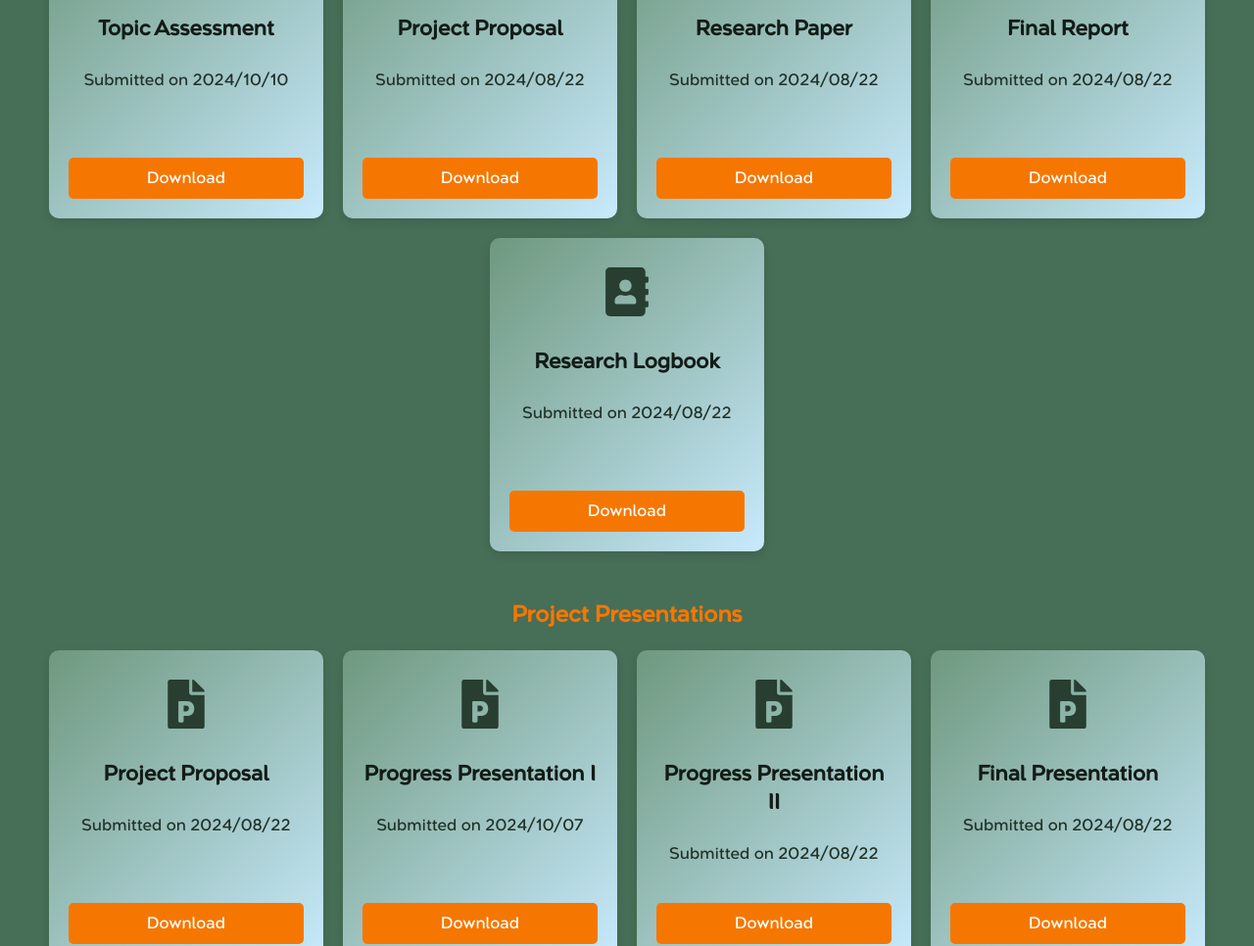
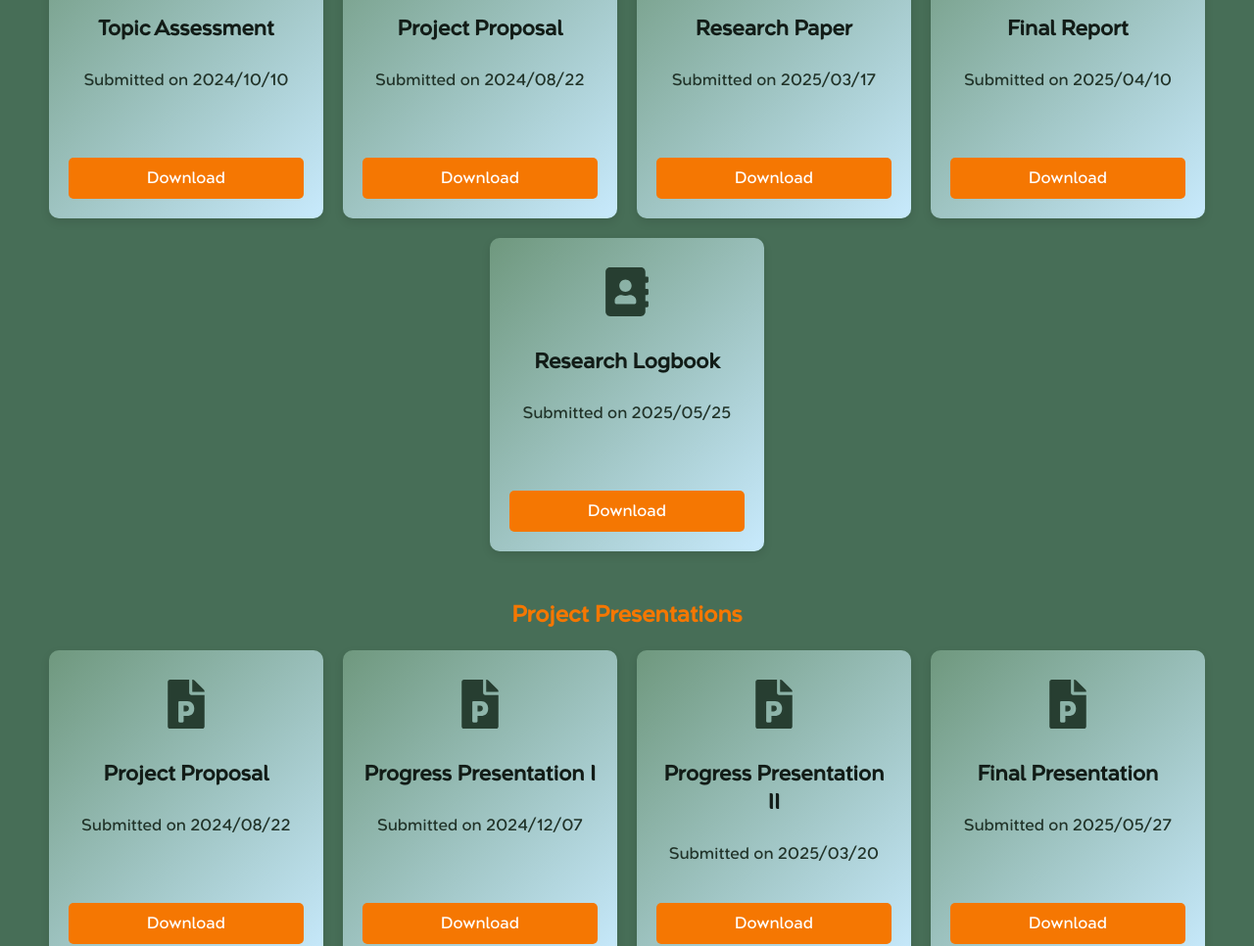
Before and after one commit to IT21381218/ResearchWeb, a React (Create React App) app in the folder frontend/: page / in a window 1280 px wide. Shown: the part 10856-11822 px from the top of the page at 98% size. Built offline with nearby package versions, Linux system fonts and the light colour scheme; what ldrs would draw is missing.

Commit message:
Update Documentation.jsx

```diff
--- a/frontend/src/component/Documentation.jsx
+++ b/frontend/src/component/Documentation.jsx
@@ -19,21 +19,21 @@ const Documentation = () => {
     },
     {
       name: 'Research Paper',
-      description: 'Submitted on 2024/08/22',
+      description: 'Submitted on 2025/03/17',
       icon: <FaResearchgate />,
-      file: '/files/RequirementsDocument.pdf',
+      file: 'https://drive.google.com/drive/folders/1zAVgjfTnuCMgxDkxtBRN41ABOwsLxzR_?usp=sharing',
     },
     {
       name: 'Final Report',
-      description: 'Submitted on 2024/08/22',
+      description: 'Submitted on 2025/04/10',
       icon: <FaFileAlt />,
-      file: '/files/RequirementsDocument.pdf',
+      file: 'https://drive.google.com/drive/folders/1iKPGLbfFM2YFFl4tp2JEft1BGCWRAxf_?usp=sharing',
     },
     {
       name: 'Research Logbook',
-      description: 'Submitted on 2024/08/22',
+      description: 'Submitted on 2025/05/25',
       icon: <FaAddressBook />,
-      file: '/files/RequirementsDocument.pdf',
+      file: 'https://drive.google.com/drive/folders/1UxySz39-jVmyBWfhbPjfUkQyOqq6iQ7m?usp=sharing',
     },
   ];
 
@@ -42,23 +42,23 @@ const Documentation = () => {
       name: 'Project Proposal',
       description: 'Submitted on 2024/08/22',
       icon: <FaFilePowerpoint/>,
-      file: 'https://drive.google.com/drive/folders/1D5okpQR2gjrtjRtBOOp8TxvJmB0galCV?usp=drive_link',
+      file: '/files/24-25J-085 Project Proposal.pdf',
     },
     {
       name: 'Progress Presentation I',
-      description: 'Submitted on 2024/10/07',
+      description: 'Submitted on 2024/12/07',
       icon: <FaFilePowerpoint/>,
-      file: 'https://drive.google.com/drive/folders/1rBVEDZmxd4KaYxLfYcfZfBY8rY1zGWX5?usp=sharing',
+      file: '/files/24-25J-085 Progress Presentation 1.pdf',
     },
     {
       name: 'Progress Presentation II',
-      description: 'Submitted on 2024/08/22',
+      description: 'Submitted on 2025/03/20',
       icon: <FaFilePowerpoint/>,
-      file: '/files/InitialPresentation.pptx',
+      file: '/files/24-25J-085 - Progress Presentation 2.pdf',
     },
     {
       name: 'Final Presentation',
-      description: 'Submitted on 2024/08/22',
+      description: 'Submitted on 2025/05/27',
       icon: <FaFilePowerpoint />,
       file: '/files/InitialPresentation.pptx',
     },
```
